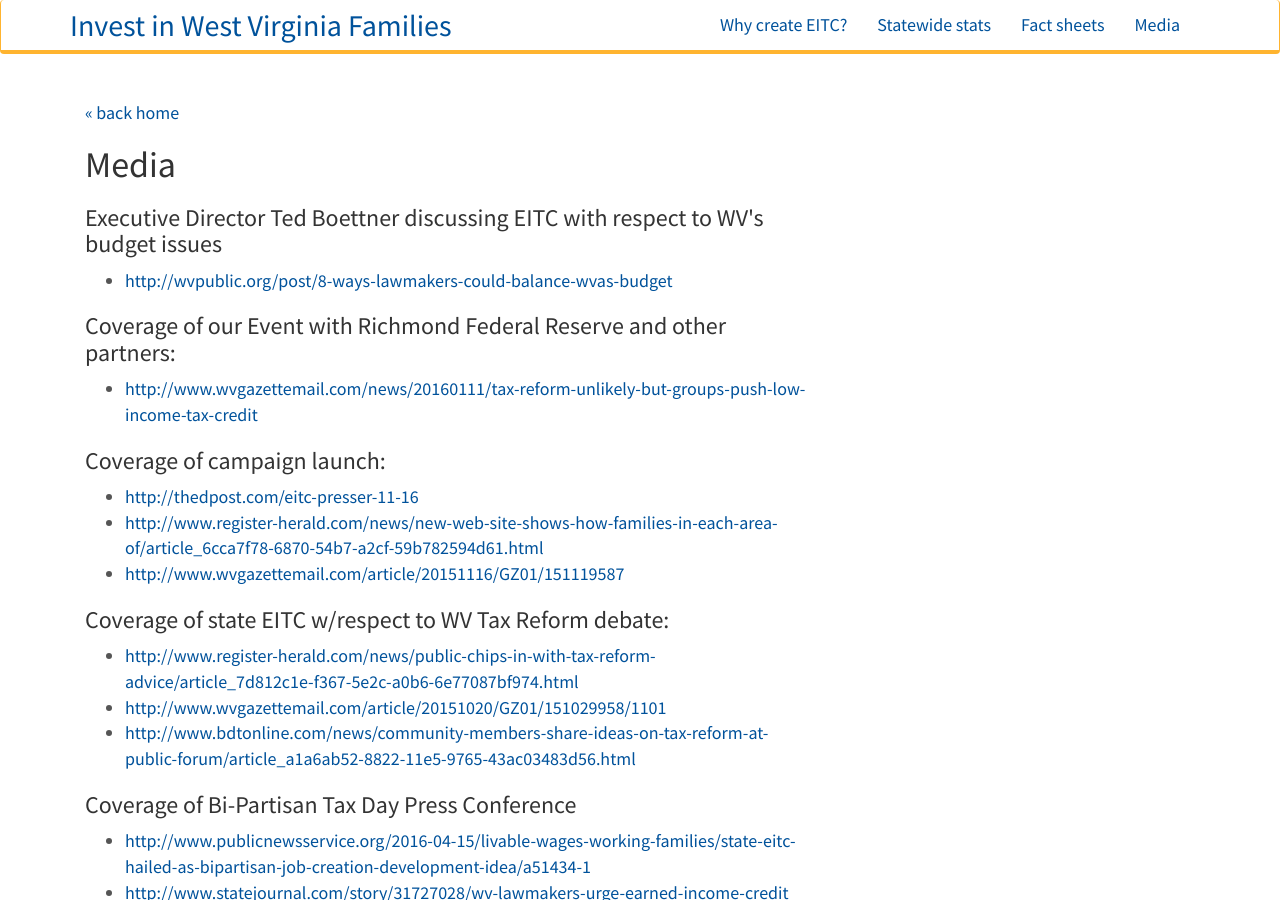
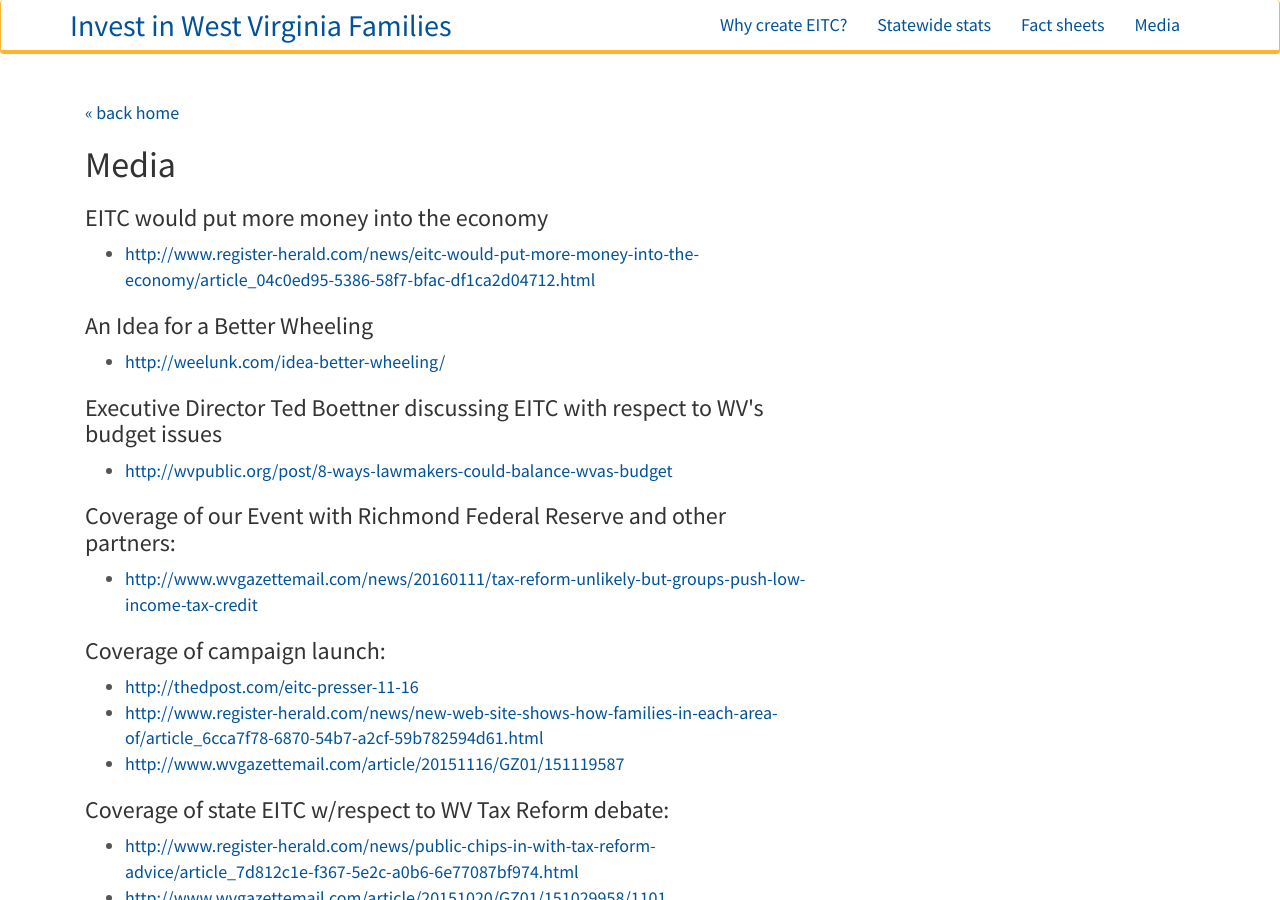
Before and after one commit to datamade/wv-eitc, a Jekyll site: the page built from media.html, in a window 1280 px wide and 900 px high. Built offline with Jekyll 4.4.1, drawn with Linux system fonts in a browser that asks for light colours; nearby versions of some CDN libraries.

Commit message:
Update Media 8/11/16
Add two links per Seth DiStefano.

```diff
--- a/media.html
+++ b/media.html
@@ -7,6 +7,18 @@ title: EITC Fact Sheets
   <div class='col-md-8'>
     <p><br /><a href='index.html'>&laquo; back home</a></p>
     <h1>Media</h1>
+
+    <h3>EITC would put more money into the economy</h3>
+
+    <ul>
+        <li> <a target ="_blank" href="http://www.register-herald.com/news/eitc-would-put-more-money-into-the-economy/article_04c0ed95-5386-58f7-bfac-df1ca2d04712.html"> http://www.register-herald.com/news/eitc-would-put-more-money-into-the-economy/article_04c0ed95-5386-58f7-bfac-df1ca2d04712.html<a/></li>
+    </ul>
+
+    <h3> An Idea for a Better Wheeling</h3>
+
+    <ul>
+        <li> <a target ="_blank" href="http://weelunk.com/idea-better-wheeling"> http://weelunk.com/idea-better-wheeling/</li>
+</ul></h3>
 
     <h3>Executive Director Ted Boettner discussing EITC with respect to WV's budget issues</h3>
 
```
